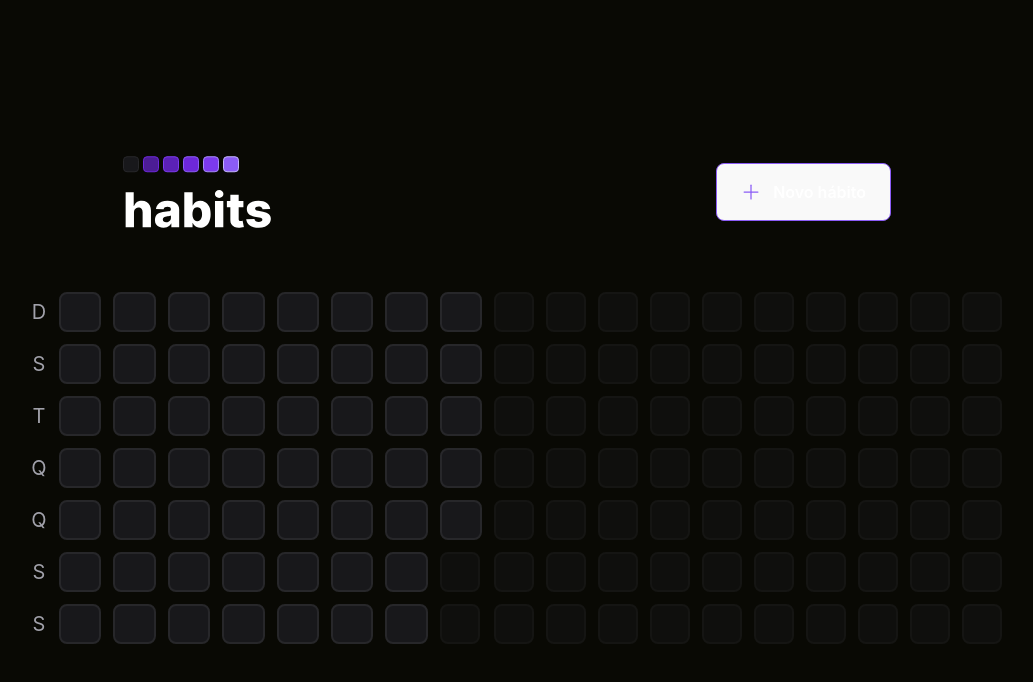
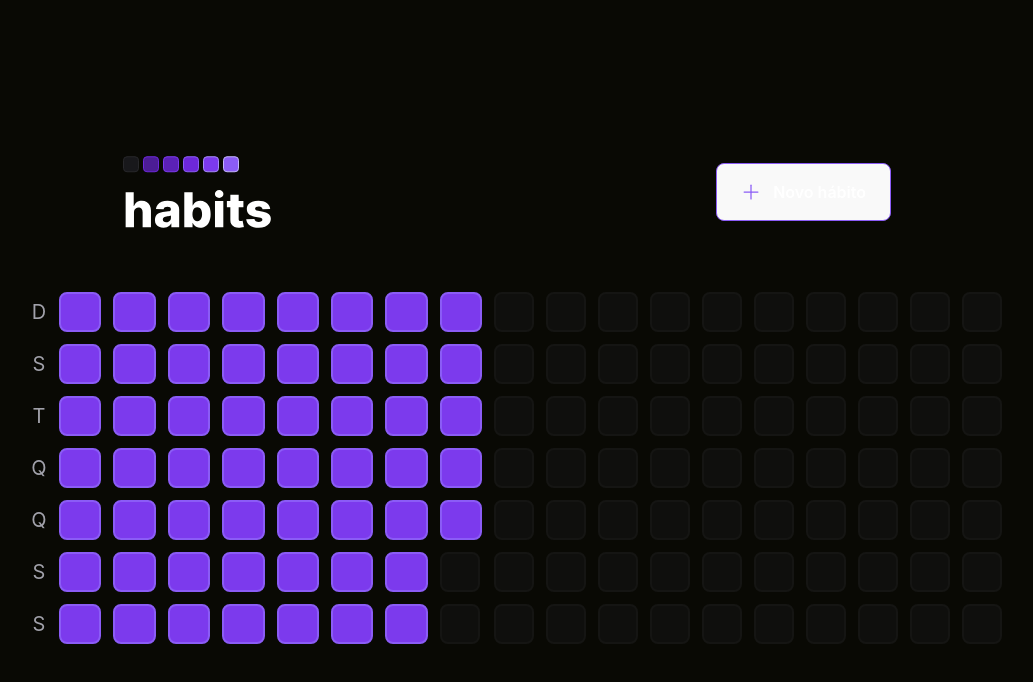
Before and after one commit to techpril/often, a React (Vite) app in the folder web/: page / in a window 1280 px wide. Shown: the top 682 px of the page, without its empty margins (133-1166 px from the left). Built offline with nearby package versions, Linux system fonts and the light colour scheme.

Commit message:
cores diferentes nos habitos

```diff
--- a/web/package.json
+++ b/web/package.json
@@ -11,6 +11,7 @@
   "dependencies": {
     "@radix-ui/react-dialog": "^1.0.2",
     "@radix-ui/react-popover": "^1.0.4",
+    "clsx": "^1.2.1",
     "dayjs": "^1.11.7",
     "phosphor-react": "^1.4.1",
     "react": "^18.2.0",
--- a/web/src/components/HabitDay.tsx
+++ b/web/src/components/HabitDay.tsx
@@ -1,5 +1,6 @@
 import * as Popover from '@radix-ui/react-popover';
 import { ProgressBar } from './ProgressBar';
+import clsx from 'clsx';
 
 interface HabitDayProps {
   completed: number,
@@ -12,7 +13,17 @@
 
     return (
       <Popover.Root>
-        <Popover.Trigger className="w-10 h-10 bg-zinc-900 border-2 border-zinc-800 rounded-lg" />
+        <Popover.Trigger
+          className={clsx('w-10 h-10 border-2 rounded-lg', {
+            ' bg-zinc-900 border-zinc-800 ': completedPercentage === 0 ,
+            'bg-violet-900 border-violet-800': completedPercentage > 0 && completedPercentage < 20,
+            'bg-violet-800 border-violet-700': completedPercentage >= 20 && completedPercentage < 40,
+            'bg-violet-700 border-violet-600': completedPercentage >= 40 && completedPercentage < 60,
+            'bg-violet-600 border-violet-500': completedPercentage >= 60 && completedPercentage < 80,
+            'bg-violet-500 border-violet-400': completedPercentage >= 80,
+
+          })}
+        />
 
         <Popover.Portal>
           <Popover.Content className="min-w-[320px] p-6 rounded-2xl bg-zinc-900 flex flex-col">
--- a/web/src/components/SummaryTable.tsx
+++ b/web/src/components/SummaryTable.tsx
@@ -27,7 +27,13 @@
             <div className="grid grid-rows-7 grid-flow-col gap-3">
                 {
                     summaryDates.map(date => {
-                        return <HabitDay key={date.toString()} />
+                        return (
+                            <HabitDay
+                                key={date.toString()}
+                                amount={5}
+                                completed={3}
+                            />
+                        )
                     })
                 }
 
```
Also changed, not shown: 1 other file (tests, documents, lock files or other folders).
